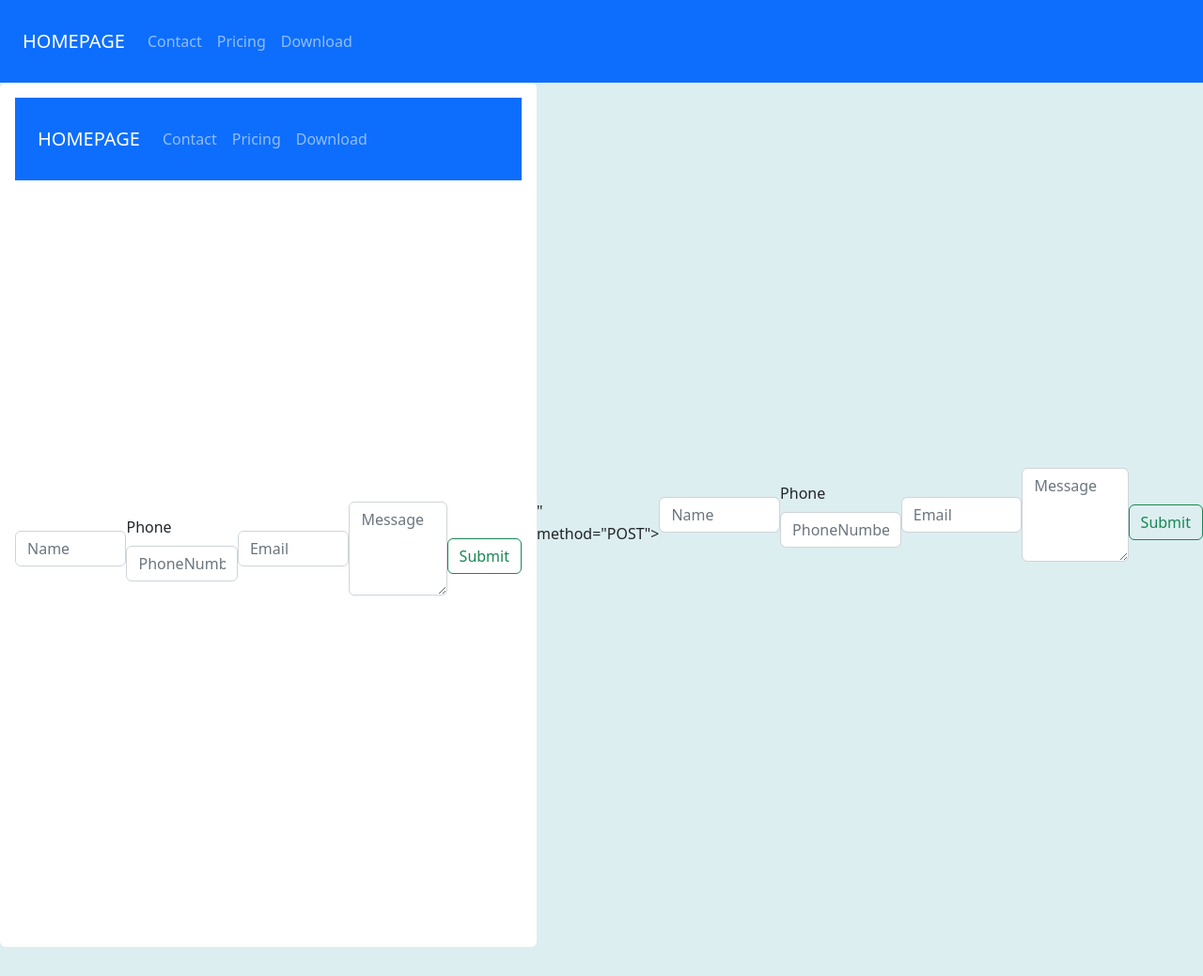
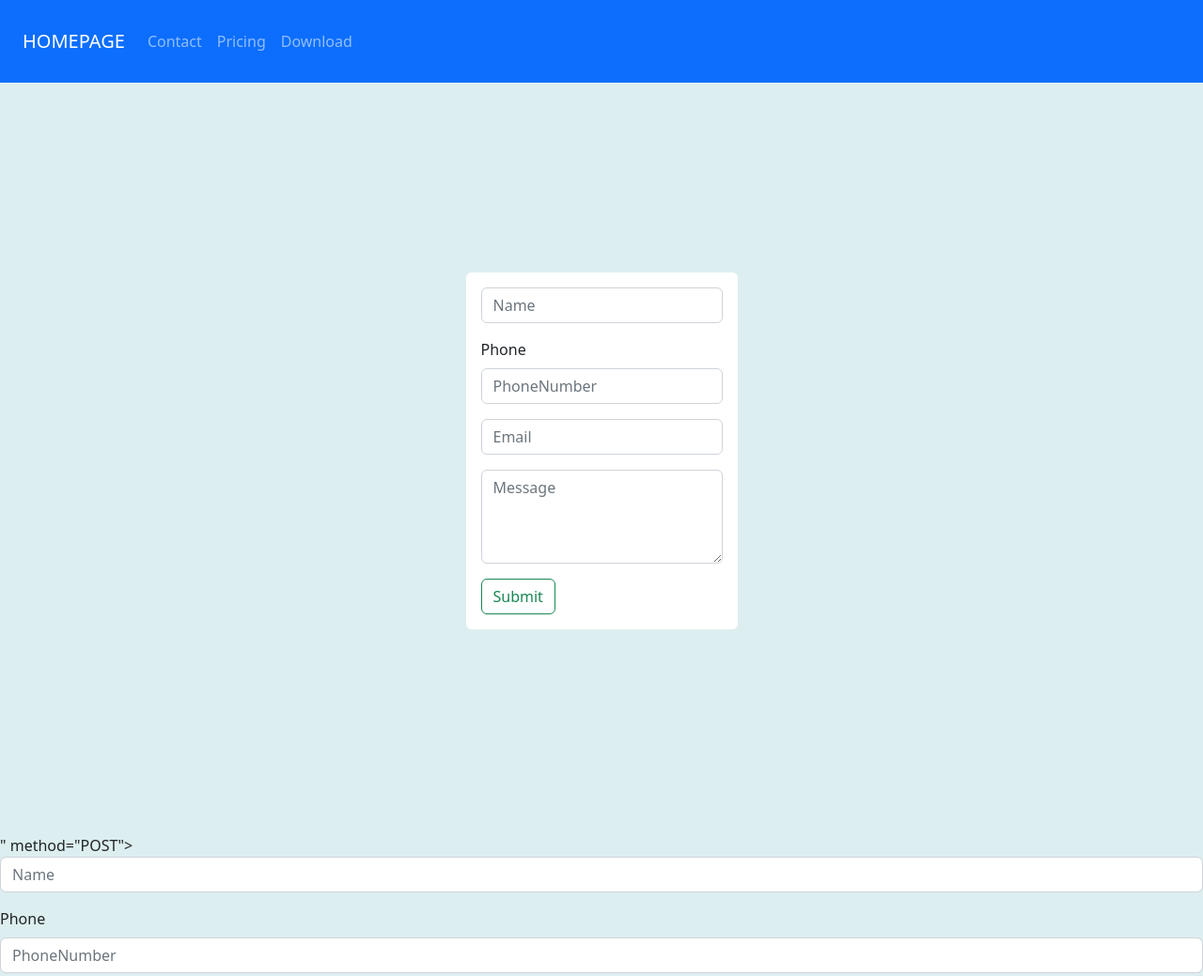
Before and after one commit to chrysolithes/sampledemo, a plain HTML site: page index.html in a window 1280 px wide. Shown: the top 1039 px of the page at 94% size. Drawn offline with nearby package versions, Linux system fonts and the light colour scheme.

Commit message:
Add files via upload

```diff
--- a/index.html
+++ b/index.html
@@ -1,30 +1,3 @@
-
-
-<html>
-<title>boostrap sample</title>
-<head>
-<!-- CSS only -->
-<link href="https://cdn.jsdelivr.net/npm/bootstrap@5.2.0/dist/css/bootstrap.min.css" rel="stylesheet" integrity="sha384-gH2yIJqKdNHPEq0n4Mqa/HGKIhSkIHeL5AyhkYV8i59U5AR6csBvApHHNl/vI1Bx" crossorigin="anonymous">
-<link rel="stylesheet" href="style3.css">
-</head>
-<nav class="navbar bg-primary navbar-expand-lg navbar-dark p-4">
-    <a class="navbar-brand" href="">HOMEPAGE</a>
-     <button class="navbar-toggler" type="button" data-toggle="collapse" data-target="#navbarSupportedContent" aria-controls="navbarSupportedContent" aria-expanded="false" aria-label="Toggle navigation">
-    <span class="navbar-toggler-icon"></span>
-  </button>
-  <div class="collapse navbar-collapse" id="navbarSupportedContent">
-         <ul class="navbar-nav ml-auto">
-                        <li class="nav-item"><a class="nav-link" href="#footer">Contact</a></li>
-                        <li class="nav-item"><a class="nav-link" href="#pricing">Pricing</a></li>
-                        <li class="nav-item"><a class="nav-link" href="#cta">Download</a></li>
-               </ul>
-           </div>
-       </nav>
-<body>
-<div class="text-right">
-   <div class="full-width d-flex justify-content-center and align-items-center">
-<form class="rounded p-5 p-sm-3" action="https://formsubmit.co/
-
 <html>
 <title>boostrap sample</title>
 <head>
```
